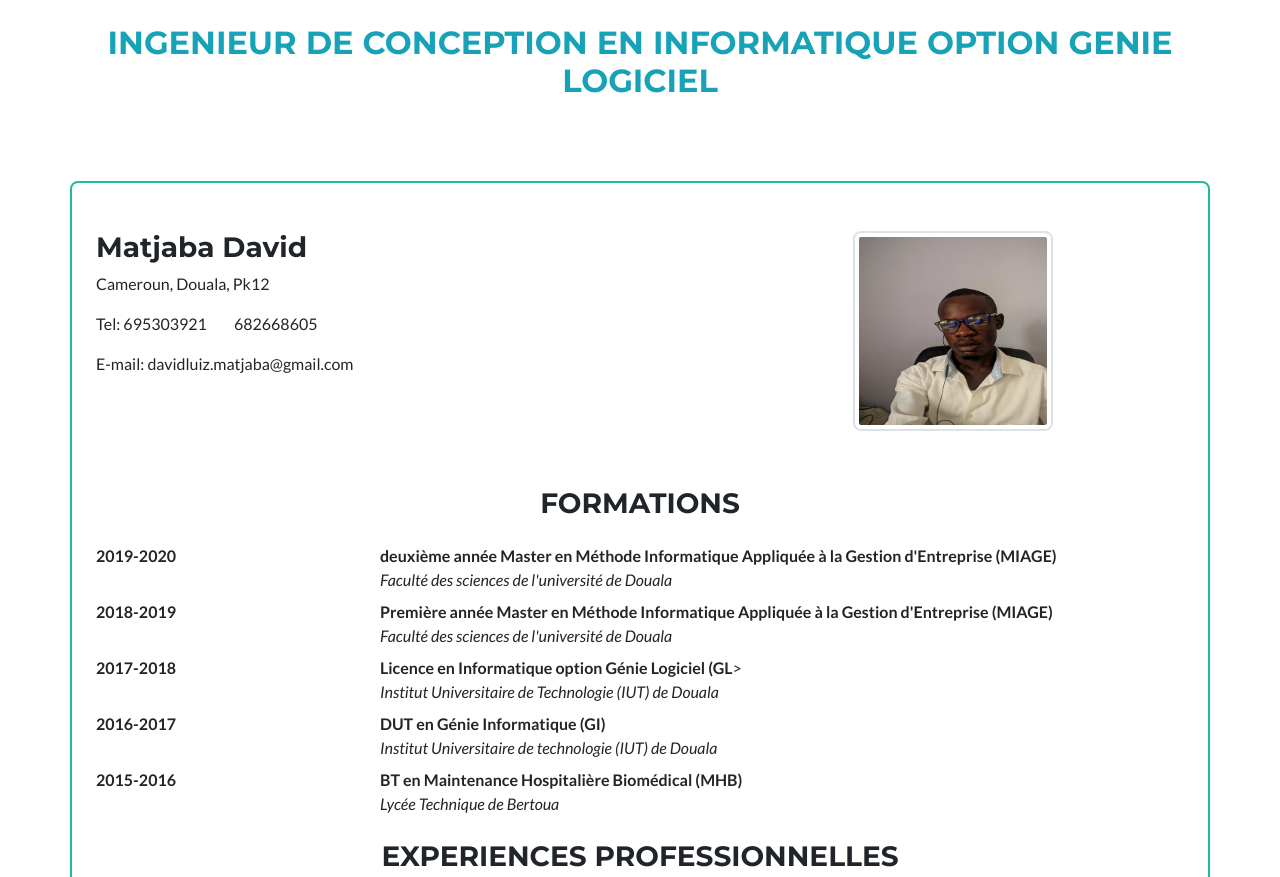
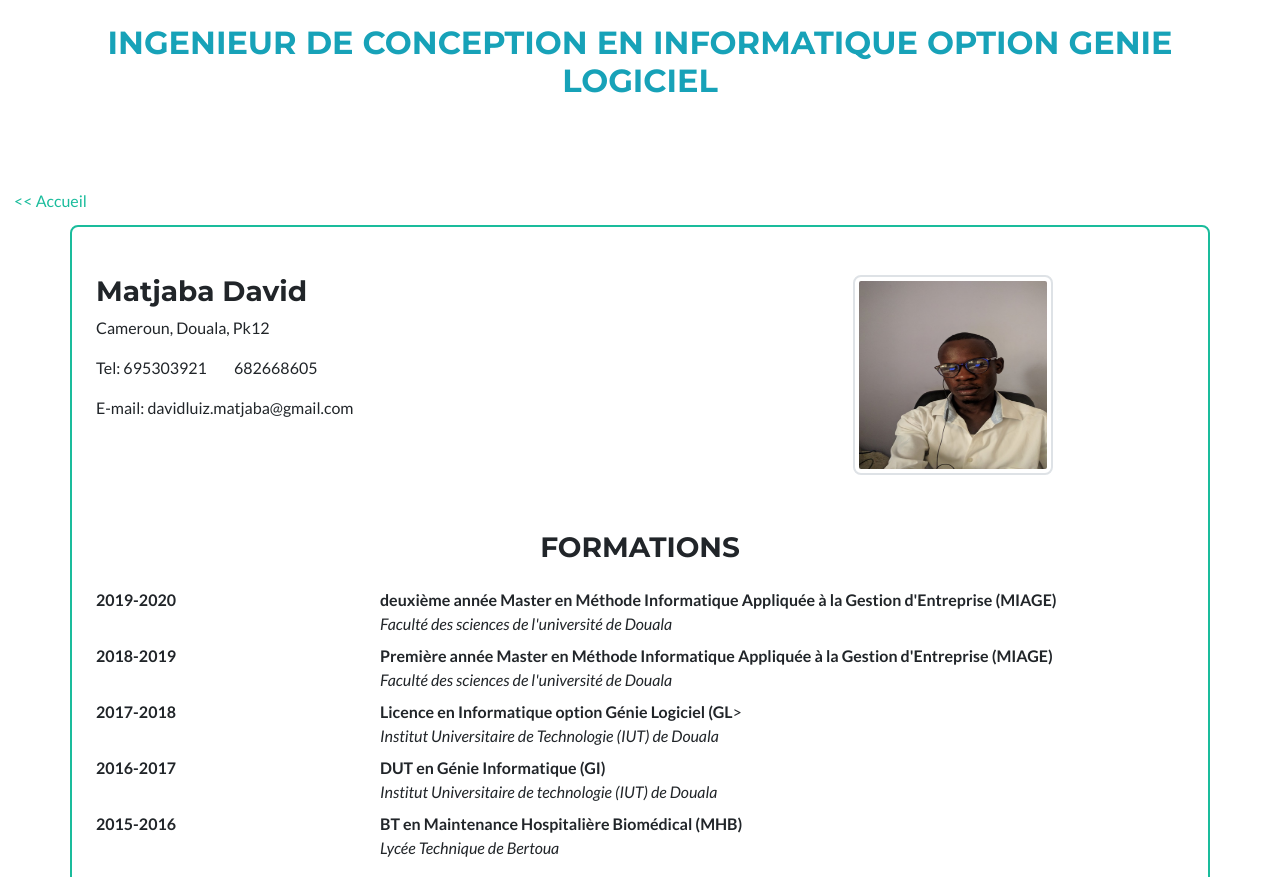
Before and after one commit to davidm1806/freelance, a plain HTML site: page cv-david.html in a window 1280 px wide. Shown: the top 877 px of the page. Drawn offline with Linux system fonts and the light colour scheme.

Commit message:
back to home

```diff
--- a/cv-david.html
+++ b/cv-david.html
@@ -20,6 +20,7 @@
 <div class="py-4 container mb-5">
     <h2 class="text-info text-center">INGENIEUR DE CONCEPTION EN INFORMATIQUE OPTION GENIE LOGICIEL</h2>
 </div>
+<div class="mb-1"><span class="text-info"><a class="btn btn-link" href="index.html"> << Accueil</a> </span></div>
 <div class="container border rounded border-primary py-5">
         <div class="row">
             <div class="col-md-8 col-6">
```
